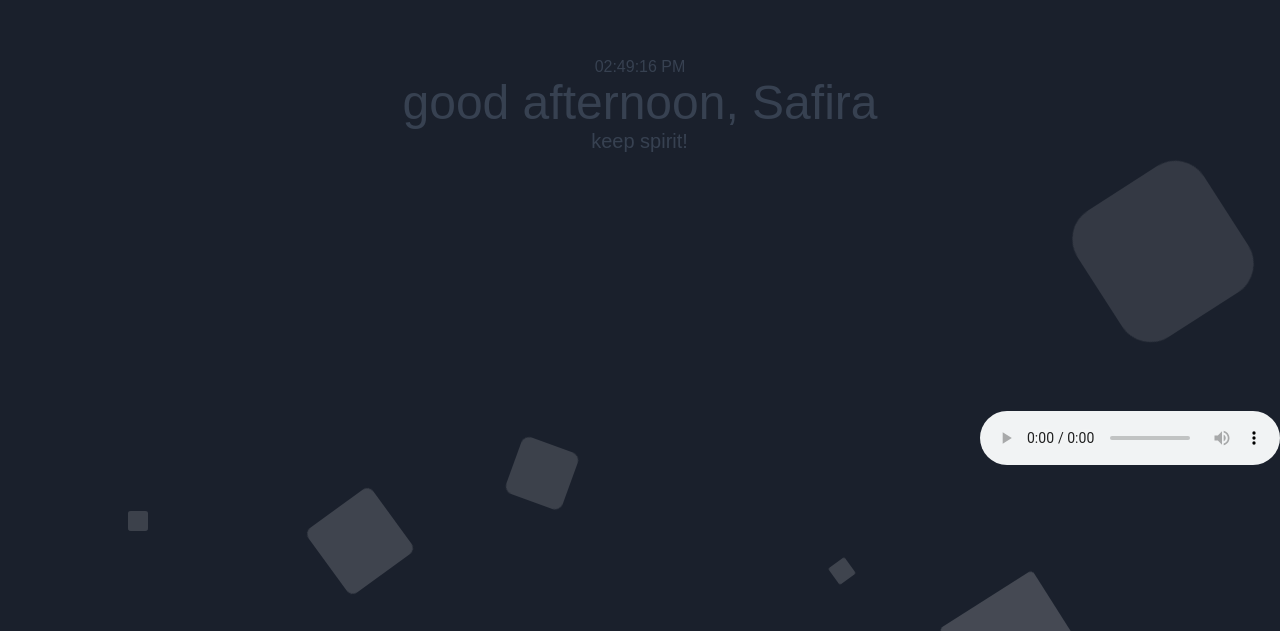
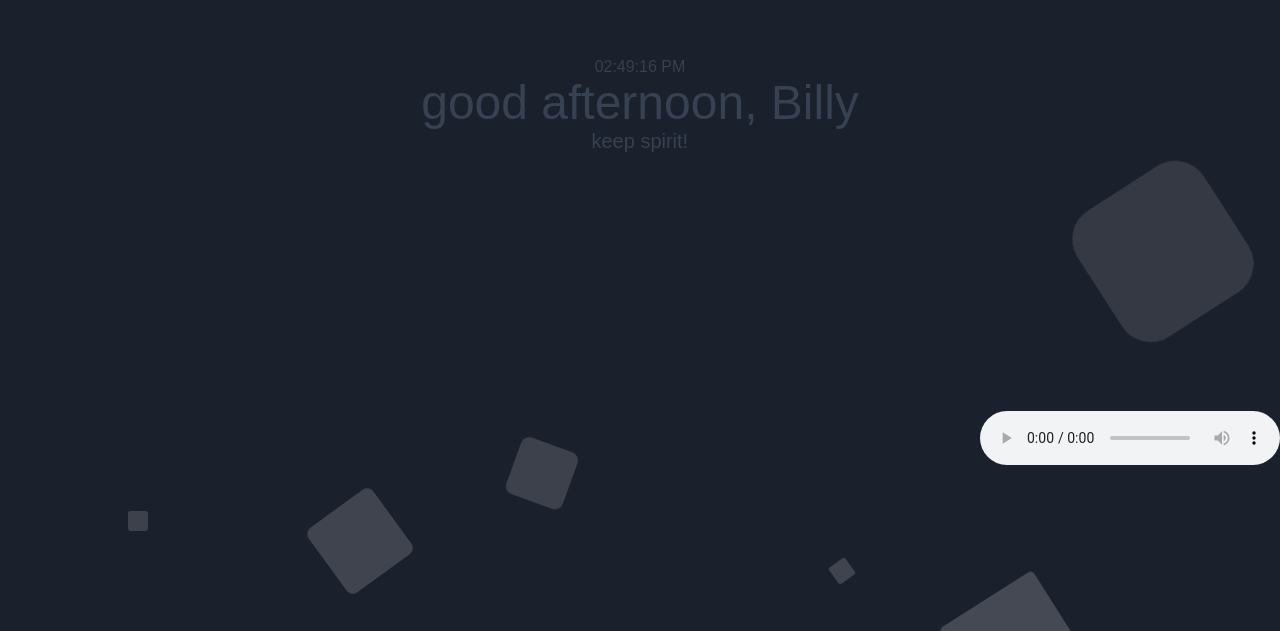
Before and after one commit to baralogi/greeting-apps, a plain HTML site: page index.html in a window 1280 px wide. Shown: the part 169-800 px from the top of the page. Drawn offline with nearby package versions, Linux system fonts and the light colour scheme.

Commit message:
change name

```diff
--- a/index.html
+++ b/index.html
@@ -45,7 +45,7 @@
     { greeting: "good evening", message: "have a nice dream" },
     { greeting: "good night", message: "have a nice dream" }
     ]
-    let name = "Safira"
+    let name = "Billy"
     let main = null
     let submain = null
 
```
